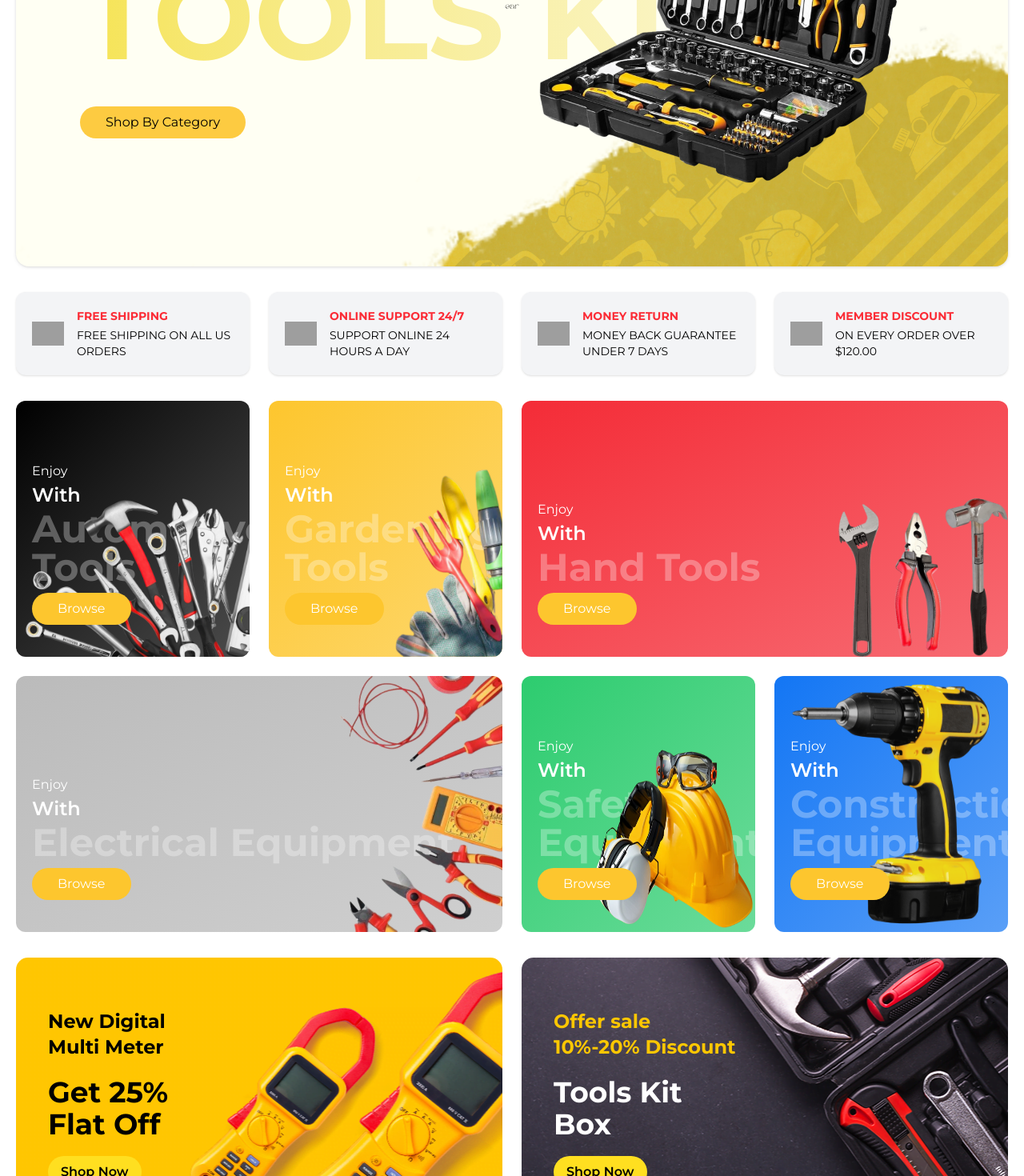
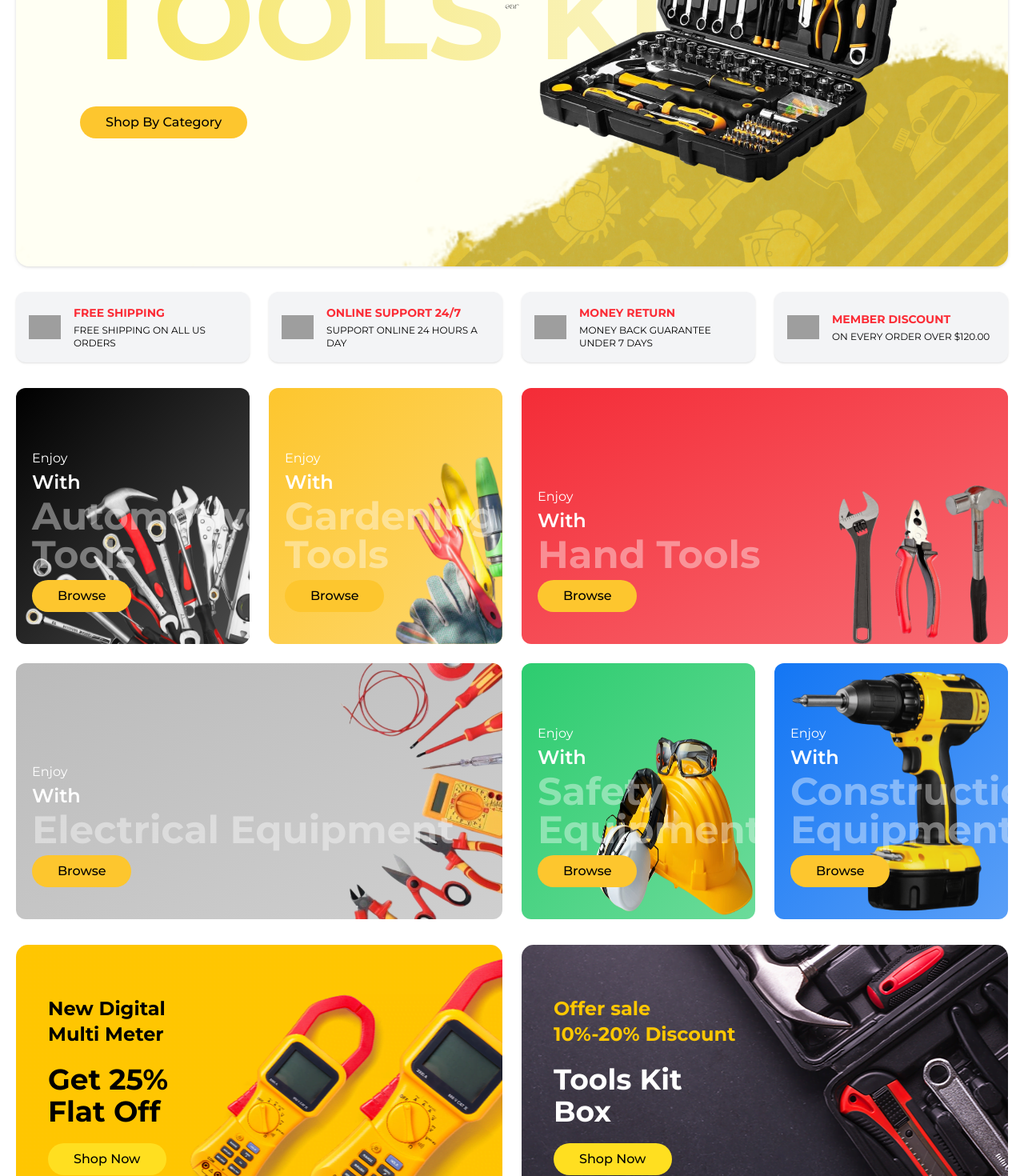
Before and after one commit to taiatulislam/toolsBazaar, a React (Vite) app: page / in a window 1280 px wide. Shown: the part 460-1930 px from the top of the page at 80% size. Built offline with nearby package versions, Linux system fonts and the light colour scheme; grey boxes are pictures that could not be loaded.

Commit message:
common component

```diff
--- a/src/components/Banner.jsx
+++ b/src/components/Banner.jsx
@@ -5,6 +5,7 @@ import Img2 from "../../src/assets/banner/yellow-tools-kit-1.png";
 import bg2 from "../../src/assets/banner/bg2.png";
 import Img3 from "../../src/assets/banner/yellow-chainsaw1.png";
 import { useNavigate } from "react-router";
+import Button from "./Button";
 
 const Banner = () => {
   const navigate = useNavigate();
@@ -56,7 +57,7 @@ const Banner = () => {
           <div key={data?.id}>
             {/* Banner section */}
             <div
-              className="p-5 md:p-20 overflow-hidden rounded-[16px] min-h-[450px] md:min-h-[650px] hero-bg-color flex justify-center items-center"
+              className="p-5 md:p-20 overflow-hidden rounded-[16px] min-h-[450px] md:min-h-[650px] flex justify-center items-center"
               style={{
                 backgroundImage: `url(${data?.bg})`,
                 backgroundSize: "cover",
@@ -77,12 +78,10 @@ const Banner = () => {
                     {data?.title2}
                   </h1>
                   <div>
-                    <button
-                      onClick={() => navigate("/shop")}
-                      className={`bg-[#fdc62e]/90 text-black cursor-pointer hover:scale-105 duration-300 py-2 px-8 rounded-full`}
-                    >
-                      Shop By Category
-                    </button>
+                    <Button
+                      name="Shop By Category"
+                      handleButton={() => navigate("/shop")}
+                    />
                   </div>
                 </div>
                 {/* Img section */}
--- /dev/null
+++ b/src/components/Button.jsx
@@ -0,0 +1,14 @@
+import React from "react";
+
+const Button = ({ name, handleButton, color = "bg-[#fdc62e]" }) => {
+  return (
+    <button
+      onClick={handleButton}
+      className={`${color} bg-opacity-90 text-black font-medium cursor-pointer hover:scale-105 duration-300 py-2 px-8 rounded-full`}
+    >
+      {name}
+    </button>
+  );
+};
+
+export default Button;
--- /dev/null
+++ b/src/components/Heading.jsx
@@ -0,0 +1,24 @@
+import React from "react";
+
+const Heading = ({ title }) => {
+  return (
+    <>
+      <h2 className="text-xl md:text-3xl lg:text-4xl font-bold montserrat text-center mb-3">
+        {title}
+      </h2>
+      <svg
+        xmlns="http://www.w3.org/2000/svg"
+        width="100"
+        height="12"
+        fill="#fdc62e"
+        version="1.1"
+        viewBox="0 139.474 290.658 11.711"
+        xmlSpace="preserve"
+      >
+        <path fill="#fdc62e" d="M0 139.474H290.658V151.185H0z"></path>
+      </svg>
+    </>
+  );
+};
+
+export default Heading;
--- a/src/components/Home Components/BestSeller.jsx
+++ b/src/components/Home Components/BestSeller.jsx
@@ -5,26 +5,14 @@ import Featured1 from "../../assets/featured/featured-1.jpg";
 import Featured2 from "../../assets/featured/featured-2.jpg";
 import Featured3 from "../../assets/featured/featured-3.jpg";
 import Featured4 from "../../assets/featured/featured-4.jpg";
+import Heading from "../Heading";
 
 const BestSeller = () => {
   return (
     <div className="mt-20 px-5">
       <div className="relative">
         <div className="flex flex-col items-center justify-center">
-          <h2 className="text-xl md:text-3xl lg:text-4xl font-bold montserrat text-center mb-3">
-            Pick Our Best One
-          </h2>
-          <svg
-            xmlns="http://www.w3.org/2000/svg"
-            width="100"
-            height="12"
-            fill="#fdc62e"
-            version="1.1"
-            viewBox="0 139.474 290.658 11.711"
-            xmlSpace="preserve"
-          >
-            <path fill="#fdc62e" d="M0 139.474H290.658V151.185H0z"></path>
-          </svg>
+          <Heading title="Pick Our Best One" />
         </div>
         <Link to="/shop" className="absolute right-0 top-0 hidden md:block">
           <button className="bg-yellow-400 py-2 px-4 rounded-lg font-medium">
--- a/src/components/Home Components/Category.jsx
+++ b/src/components/Home Components/Category.jsx
@@ -4,7 +4,8 @@ import Image3 from "../../assets/category/hand-tools.png";
 import Image4 from "../../assets/category/electrical-tools.png";
 import Image5 from "../../assets/category/safety-equipments.png";
 import Image6 from "../../assets/category/yellow-drill.png";
-import { Link } from "react-router";
+import { Link, useNavigate } from "react-router";
+import Button from "../Button";
 
 const Category = () => {
   return (
@@ -59,6 +60,7 @@ const Category = () => {
 };
 
 const CategoryCard = ({ title, image, bgcolor }) => {
+  const navigate = useNavigate();
   return (
     <div
       className="py-10 pl-5 text-white rounded-xl relative h-[320px] flex items-end hover:scale-105 duration-300 overflow-hidden"
@@ -66,25 +68,17 @@ const CategoryCard = ({ title, image, bgcolor }) => {
         background: `linear-gradient(to bottom right, ${bgcolor}FF, ${bgcolor}B3)`,
       }}
     >
-      <div>
+      <div className="relative z-10">
         <p>Enjoy</p>
         <p className="text-2xl font-semibold my-[2px]">With</p>
-        <p className="text-5xl font-bold opacity-30 mb-2">{title}</p>
-        <Link
-          state={{ value: "Automotive Tools", type: "category" }}
-          to="/shop"
-        >
-          <button
-            className={`bg-[#fdc62e] text-white cursor-pointer hover:scale-105 duration-300 py-2 px-8 rounded-full relative z-1`}
-          >
-            Browse
-          </button>
-        </Link>
+        <p className="text-5xl font-bold opacity-40 mb-2">{title}</p>
+        <Button name="Browse" handleButton={() => navigate("/shop")} />
       </div>
+
       <img
         src={image}
         alt={title}
-        className="absolute bottom-0 right-0 h-full"
+        className="absolute bottom-0 right-0 h-full z-0"
       />
     </div>
   );
--- a/src/components/Home Components/Featured/Featured.jsx
+++ b/src/components/Home Components/Featured/Featured.jsx
@@ -15,6 +15,7 @@ import Featured3 from "../../../assets/featured/featured-3.jpg";
 import Featured4 from "../../../assets/featured/featured-4.jpg";
 
 import "./Featured.css";
+import Heading from "../../Heading";
 
 const Featured = () => {
   const [currentIndex, setCurrentIndex] = useState(0);
@@ -36,23 +37,10 @@ const Featured = () => {
   return (
     <div className="my-20 px-5">
       <div className="flex flex-col items-center justify-center mb-10">
-        <h2 className="text-xl md:text-3xl lg:text-4xl font-bold montserrat text-center mb-3">
-          Featured
-        </h2>
-        <svg
-          xmlns="http://www.w3.org/2000/svg"
-          width="100"
-          height="12"
-          fill="#fdc62e"
-          version="1.1"
-          viewBox="0 139.474 290.658 11.711"
-          xmlSpace="preserve"
-        >
-          <path fill="#fdc62e" d="M0 139.474H290.658V151.185H0z"></path>
-        </svg>
+        <Heading title="Featured" />
       </div>
 
-      <div className="flex flex-col md:flex-row  gap-5 rounded-lg p-5 border-2 border-gray-200">
+      <div className="flex flex-col md:flex-row gap-5 rounded-lg p-5 border-2 border-gray-200">
         {/* Left: Image Carousel */}
         <div className="text-center w-full md:w-1/2 flex items-center justify-center">
           <Slider {...settings} className="w-full h-full">
--- a/src/components/Home Components/Newsletter.jsx
+++ b/src/components/Home Components/Newsletter.jsx
@@ -8,7 +8,7 @@ const Newsletter = () => {
               Stay Updated with Our{" "}
               <span className="text-yellow-400">Newsletter</span>
             </h2>
-            <p className="mt-4 text-sm md:text-base lg:text-xl text-gray-300 w-full md:w-2/3 lg:w-1/2 mx-auto pb-3">
+            <p className="mt-4 text-sm md:text-base lg:text-lg text-gray-300 w-full md:w-2/3 lg:w-1/2 mx-auto pb-3">
               Subscribe to our newsletter and get the latest news, updates, and
               insights in the world of hardware tech.
             </p>
@@ -19,12 +19,12 @@ const Newsletter = () => {
               type="email"
               name="userEmail"
               className="p-2.5 md:p-4 rounded-lg w-full md:w-1/2 bg-white focus:outline-none focus:ring-0 focus:border-none"
-              placeholder="Enter your email"
+              placeholder="Enter your email here..."
             />
             <div>
               <button
                 type="submit"
-                className="bg-yellow-400 font-semibold p-2.5 md:p-4 -ml-3 rounded-tr-lg rounded-br-lg"
+                className="bg-yellow-400 font-semibold p-2.5 md:p-4 -ml-3 rounded-tr-lg rounded-br-lg cursor-pointer"
               >
                 Subscribe
               </button>
--- a/src/components/Home Components/Offer.jsx
+++ b/src/components/Home Components/Offer.jsx
@@ -4,8 +4,11 @@ import Offer1 from "../../assets/offer/offer-1.png";
 import Offer2 from "../../assets/offer/offer-2.png";
 import Offer3 from "../../assets/offer/offer-3.png";
 import Offer4 from "../../assets/offer/offer-4.png";
+import Button from "../Button";
+import { useNavigate } from "react-router";
 
 const Offer = () => {
+  const navigate = useNavigate();
   return (
     <div className="my-8 px-5">
       {/* Offer */}
@@ -25,9 +28,11 @@ const Offer = () => {
           <h1 className="text-4xl font-bold my-5">
             Get 25% <br /> Flat Off
           </h1>
-          <button className="bg-yellow-300 font-semibold p-2 px-4 rounded-3xl cursor-pointer">
-            Shop Now
-          </button>
+          <Button
+            name="Shop Now"
+            handleButton={() => navigate("/shop")}
+            color="bg-yellow-300"
+          />
         </div>
         {/* Offer 02 */}
         <div
@@ -44,9 +49,11 @@ const Offer = () => {
           <h1 className="text-white text-4xl font-bold my-5">
             Tools Kit <br /> Box
           </h1>
-          <button className="bg-yellow-300 font-semibold p-2 px-4 rounded-3xl cursor-pointer">
-            Shop Now
-          </button>
+          <Button
+            name="Shop Now"
+            handleButton={() => navigate("/shop")}
+            color="bg-yellow-300"
+          />
         </div>
       </div>
 
--- a/src/components/Home Components/Services.jsx
+++ b/src/components/Home Components/Services.jsx
@@ -16,12 +16,12 @@ const Service = ({ item }) => {
   return (
     <div
       key={item.id}
-      className="flex items-center gap-4 p-5 rounded-xl shadow-sm bg-gray-100 cursor-pointer"
+      className="flex items-center gap-4 p-4 rounded-xl shadow-sm bg-gray-100 cursor-pointer"
     >
       <img className="w-10" src={item.images} alt={item.title} />
       <div className="space-y-1">
         <h3 className="font-bold text-sm text-red-500">{item.title}</h3>
-        <p className="text-sm">{item.description}</p>
+        <p className="text-xs">{item.description}</p>
       </div>
     </div>
   );
```
Also changed, not shown: src/components/Brands.jsx (+3 -13 lines), src/components/ProductCard.jsx (+11 -9 lines).
